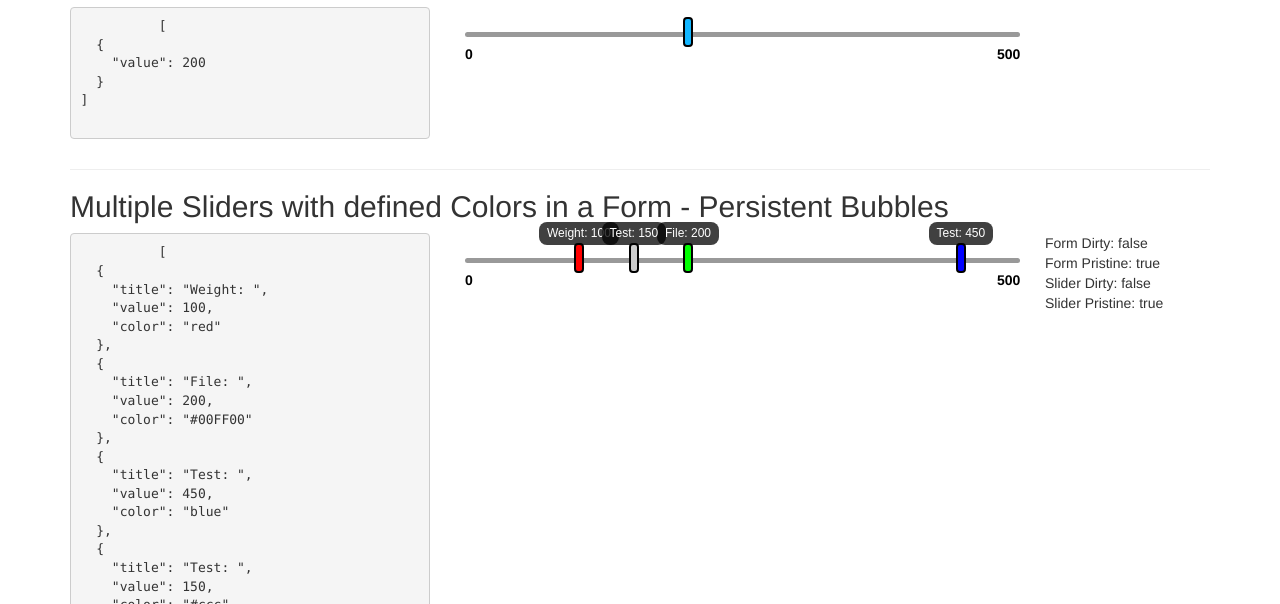
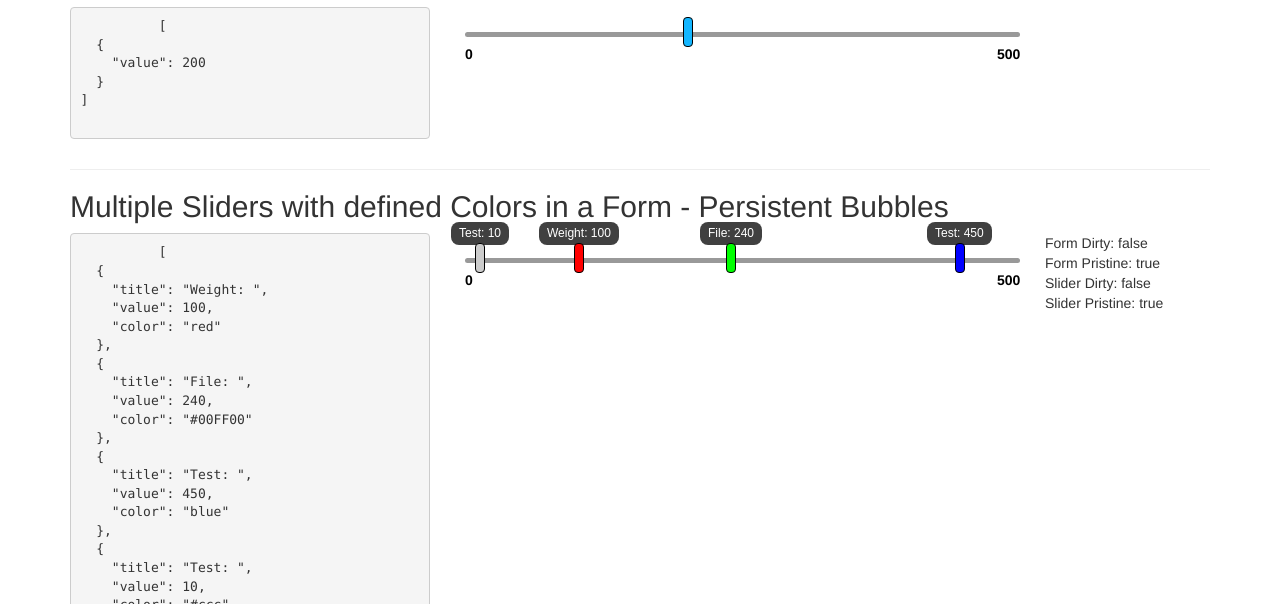
Before and after one commit to enkodellc/angular-multi-slider, a website: page demo/index.html in a window 1280 px wide. Shown: the part 196-800 px from the top of the page. Drawn offline with nearby package versions, Linux system fonts and the light colour scheme; some packages are replaced by stand-ins of ours; a script that the page names is missing.

Commit message:
* Update readme for additional styling information * Fixed flickering bubble when offset was decimal amount. * Update CSS to remove old css.

```diff
--- a/demo/app.js
+++ b/demo/app.js
@@ -4,18 +4,18 @@ angular.module('multiSliderDemo', ['angularMultiSlider', 'ngAnimate', 'ui.bootst
 
 angular.module('multiSliderDemo')
   .controller('DemoCtrl', function ($rootScope, $scope, $uibModal) {
-    $scope.slider = [{value:200}];
+    $scope.slider = [{value: 200}];
 
     $scope.sliders = [
-      {title:'Weight: ', value:100, color: 'red'},
-      {title:'File: ', value:200, color: '#00FF00'},
-      {title:'Test: ', value:450, color: 'blue'},
-      {title:'Test: ', value:150, color: '#ccc'}
+      {title: 'Weight: ', value: 100, color: 'red'},
+      {title: 'File: ', value: 240, color: '#00FF00'},
+      {title: 'Test: ', value: 450, color: 'blue'},
+      {title: 'Test: ', value: 10, color: '#ccc'}
     ];
 
     $scope.modalSliders = [
-      {title:'Weight: ', value:100},
-      {title:'File: ', value:200}
+      {title: 'Weight: ', value: 1},
+      {title: 'File: ', value: 2}
     ];
 
     $scope.openModal = function() {
--- a/multislider.css
+++ b/multislider.css
@@ -23,7 +23,7 @@
     height: 30px;
     top: -15px;
     background-color: #13b6ff; /*can override with color in slider object*/
-    border: 2px solid #000;
+    border: 1px solid #000;
     z-index: 2;
     border-radius: 4px;
     -o-transition: .3s;
@@ -68,10 +68,6 @@
     -webkit-transition-property: top;
     transition-property: top;
 }
-.angular-multi-slider div.bubble:nth-child(2) {
-    top: 34px !important;
-    z-index:9999;
-}
 .angular-multi-slider div.bubble.active {
     display: inline-block;
     color: #fff;
--- a/multislider.js
+++ b/multislider.js
@@ -33,7 +33,7 @@ angular.module('angularMultiSlider', [])
   }
 
   function pixelize(position) {
-    return position + "px";
+    return parseInt(position) + "px";
   }
 
   function contain(value) {
@@ -54,8 +54,8 @@ angular.module('angularMultiSlider', [])
     },
     template :
       '<div class="bar"></div>' +
-      '<div class="limit low">{{ floor }}</div>' +
-      '<div class="limit high">{{ ceiling }}</div>',
+      '<div class="limit floor">{{ floor }}</div>' +
+      '<div class="limit ceiling">{{ ceiling }}</div>',
 
     link : function(scope, element, attrs, ngModel) {
       if (!ngModel) return; // do nothing if no ng-model
```
Also changed, not shown: README.md.
